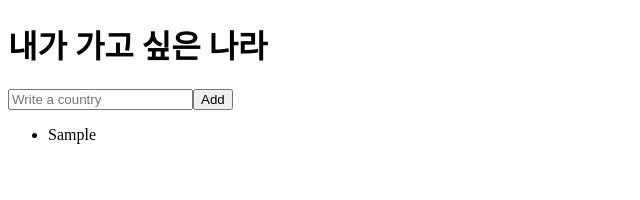
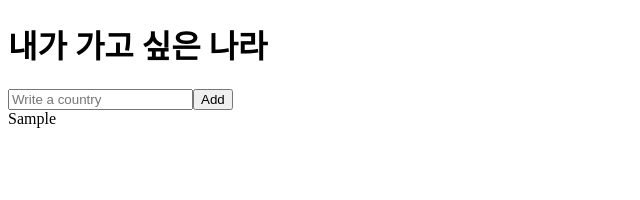
Before and after one commit to shionpark/list-of-countries, a React (Vite) app: page / in a window 1280 px wide. Both pictures are taken after typing "Sample" into the empty fields and a click on the button "Add". Shown: the top 200 px of the page, without its empty margins (0-640 px from the left). Built offline with nearby package versions, Linux system fonts and the light colour scheme.

Commit message:
refactor: props 전달 방식 수정

```diff
--- a/src/components/CountriesList.tsx
+++ /dev/null
@@ -1,18 +0,0 @@
-import React from 'react';
-
-interface countriesState {
-  text: string;
-  id: number;
-}
-
-const CountriesList = ({ countries }: { countries: countriesState[] }) => {
-  return (
-    <ul>
-      {countries.map((country) => (
-        <li key={country.id}>{country.text}</li>
-      ))}
-    </ul>
-  );
-};
-
-export default CountriesList;
--- /dev/null
+++ b/src/components/CountryList.tsx
@@ -0,0 +1,14 @@
+import React from 'react';
+import { ICountry } from '@/atoms';
+
+const CountryList = ({ text }: ICountry) => {
+  return (
+    <>
+      <div>
+        <span>{text}</span>
+      </div>
+    </>
+  );
+};
+
+export default CountryList;
--- a/src/components/index.ts
+++ b/src/components/index.ts
@@ -1,2 +1,2 @@
 export { default as CountryForm } from './CountryForm';
-export { default as CountriesList } from './CountriesList';
+export { default as CountryList } from './CountryList';
--- a/src/pages/Home.tsx
+++ b/src/pages/Home.tsx
@@ -1,7 +1,7 @@
 import React from 'react';
 import { useRecoilValue } from 'recoil';
 
-import { CountryForm, CountriesList } from '@/components';
+import { CountryForm, CountryList } from '@/components';
 import { countryState } from '@/atoms';
 
 interface TitleState {
@@ -14,7 +14,9 @@ const Home = ({ title }: TitleState) => {
     <>
       <h1>{title}</h1>
       <CountryForm />
-      <CountriesList countries={countries} />
+      {countries.map((country) => (
+        <CountryList key={country.id} {...country} />
+      ))}
     </>
   );
 };
```
